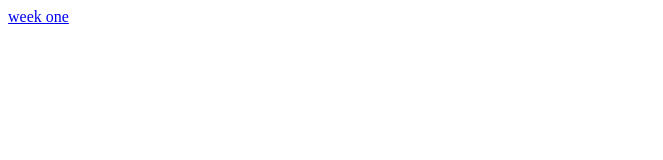
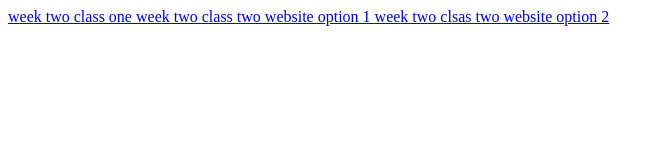
Before and after one commit to madelinebenfield/mads, a plain HTML site: page index.html in a window 1280 px wide. Shown: the whole page, without its empty margins (0-663 px from the left). Drawn offline with Linux system fonts and the light colour scheme.

Commit message:
Add files via upload

```diff
--- a/index.html
+++ b/index.html
@@ -4,6 +4,8 @@
             <title> madeline benfield</title>
         </head>
         <body>
-            <a href="jan28/index.html"> week one</a>
+            <a href="https://madelinebenfield.github.io/mads/"> week two class one </a>
+            <a href="https://madelinebenfield.github.io/mads/option1"> week two class two website option 1 </a>
+            <a href="https://madelinebenfield.github.io/mads/option2"> week two clsas two website option 2 </a>
         </body>
     </html>
```
